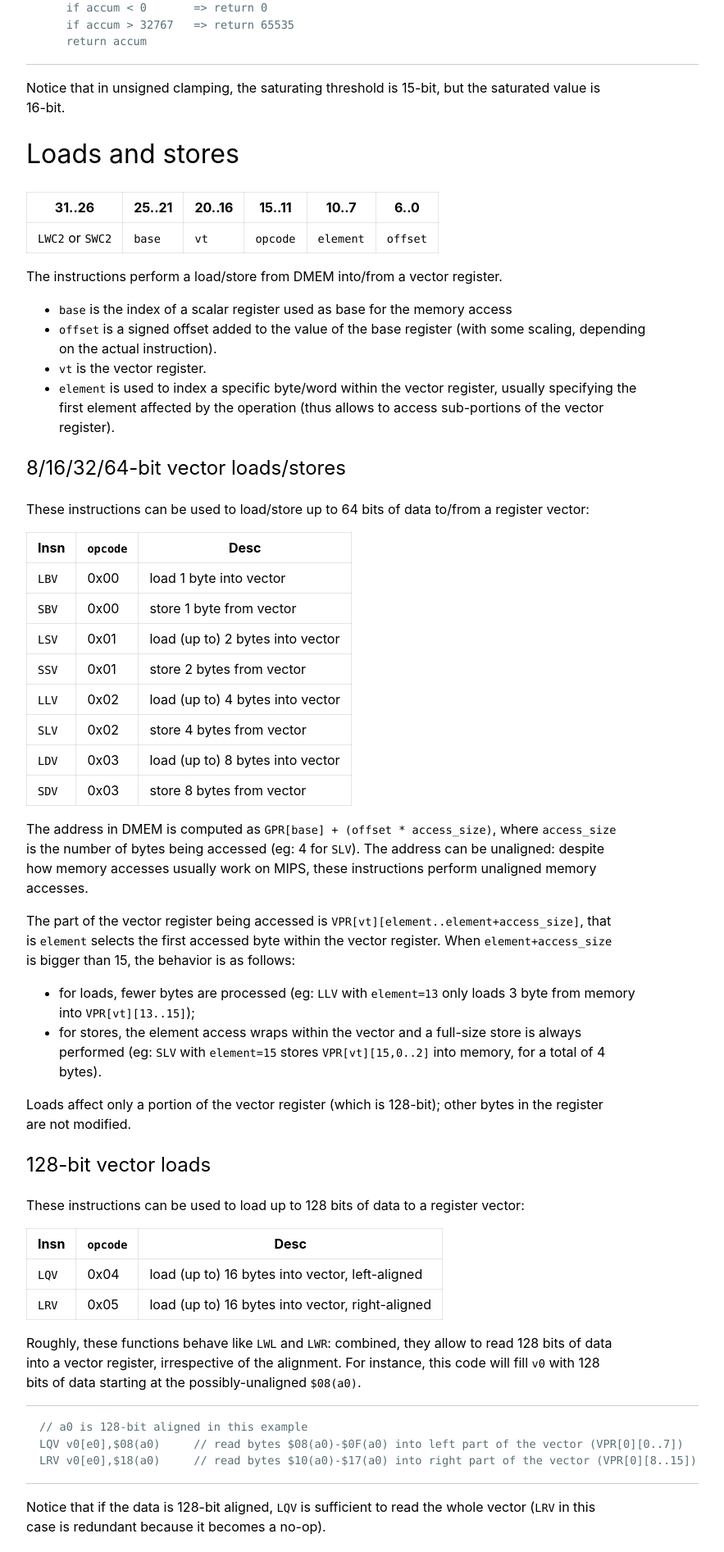
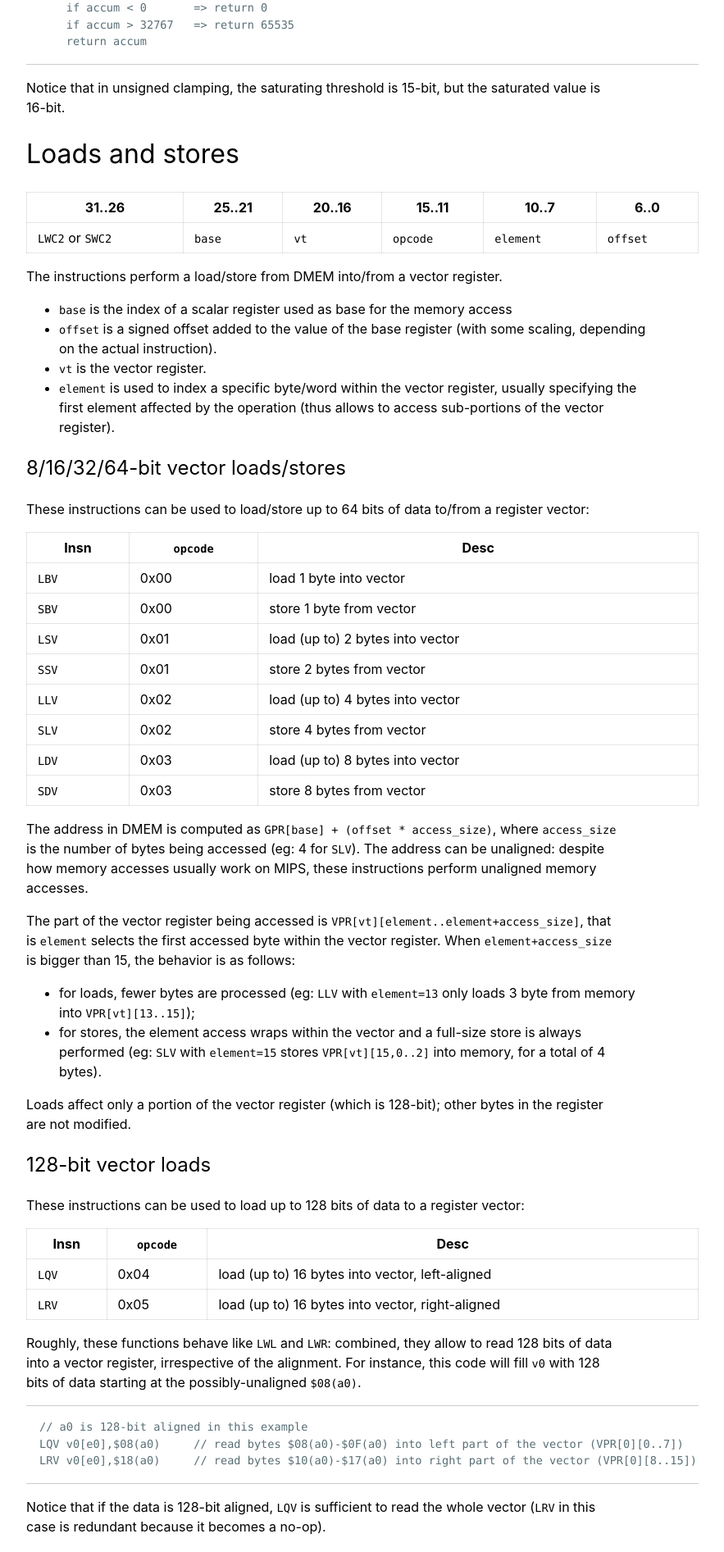
Before and after one commit to emudev-org/emudev.org, a Jekyll site: the page built from _posts/2020-03-28-RSP.md, in a window 1280 px wide. Shown: the part 3066-4959 px from the top of the page at 82% size, without its empty margins (198-1081 px from the left). Built offline with Jekyll 4.4.1, drawn with Linux system fonts in a browser that asks for light colours.

Commit message:
accessibility and styling

```diff
--- a/_layouts/default.html
+++ b/_layouts/default.html
@@ -19,7 +19,7 @@
   </head>
   <body>
     <nav class="navbar">
-      <a href="/"><img src="/assets/emudev.png" class="logo"></a>
+      <a href="/"><img src="/assets/emudev.png" class="logo" alt="emudev.org home"></a>
       <ul class="nav-links">
         <li class="nav-item"><a href="/getting_started">Getting Started</a></li>
         <li class="nav-item"><a href="/articles">Articles</a></li>
@@ -29,6 +29,7 @@
       </ul>
     </nav>
     <main>{{ content }}</main>
-    <p class="footer"><a href="https://github.com/emudev-org/emudev.org">Website source</a> on github. Pull requests very welcome!</p>
+    <footer><a href="https://github.com/emudev-org/emudev.org">Website source</a> on github. Pull requests very welcome!</footer>
+    <script>document.querySelectorAll('table').forEach(t=>{if(!t.parentElement.classList.contains('table-wrapper')){const w=document.createElement('div');w.className='table-wrapper';t.parentNode.insertBefore(w,t);w.appendChild(t)}})</script>
   </body>
 </html>
--- a/assets/style.css
+++ b/assets/style.css
@@ -1,4 +1,14 @@
 @import "highlight.css";
+
+:root {
+    --color-bg: #ffffff;
+    --color-text: #000000;
+    --color-link: #0366d6;
+    --color-heading: #000000;
+    --color-border: rgba(128, 128, 128, 0.2);
+    --color-border-strong: rgba(128, 128, 128, 0.4);
+    --color-code-bg: transparent;
+}
 
 body {
     font-family: -apple-system, BlinkMacSystemFont, "Segoe UI", Roboto, "Helvetica Neue", sans-serif;
@@ -7,19 +17,27 @@ body {
     padding: 20px;
     line-height: 1.5;
     overflow-wrap: break-word;
+    background-color: var(--color-bg);
+    color: var(--color-text);
 }
 
 a {
     text-decoration: none;
-    color: #0366d6;
+    color: var(--color-link);
 }
 
 a:hover {
     text-decoration: underline;
 }
 
+:focus-visible {
+    outline: 2px solid var(--color-link);
+    outline-offset: 2px;
+}
+
 h1, h2, h3 {
     font-weight: normal;
+    color: var(--color-heading);
 }
 
 p, ul {
@@ -29,8 +47,9 @@ p, ul {
 pre {
     padding: 1rem;
     overflow: auto;
-    border-top: 1px solid rgba(128, 128, 128, 0.4);
-    border-bottom: 1px solid rgba(128, 128, 128, 0.4);
+    border-top: 1px solid var(--color-border-strong);
+    border-bottom: 1px solid var(--color-border-strong);
+    background-color: var(--color-code-bg);
 }
 
 code {
@@ -42,13 +61,16 @@ code {
 table {
     border-spacing: 0;
     border-collapse: collapse;
-    display: block;
+    width: 100%;
+}
+
+.table-wrapper {
     overflow: auto;
 }
 
 th, td {
     padding: 6px 13px;
-    border: 1px solid rgba(128, 128, 128, 0.2);
+    border: 1px solid var(--color-border);
 }
 
 .navbar {
@@ -77,9 +99,10 @@ th, td {
 .lead {
     font-size: 1.25rem;
     font-weight: 300;
+    color: var(--color-heading);
 }
 
-.footer {
+footer {
     font-size: 0.75rem;
     padding: 20px;
     text-align: center;
@@ -93,13 +116,16 @@ hr {
     margin-top: 1rem;
     margin-bottom: 1rem;
     border: 0;
-    border-top: 1px solid rgba(128, 128, 128, 0.2);
+    border-top: 1px solid var(--color-border);
 }
 
 @media (prefers-color-scheme: dark) {
-    body { background-color: #212529; color: #9ca5ad; }
+    :root {
+        --color-bg: #212529;
+        --color-text: #9ca5ad;
+        --color-link: rgba(255, 255, 255, 0.75);
+        --color-heading: #dee2e6;
+        --color-code-bg: #171a1e;
+    }
     .logo { filter: invert(.9); }
-    a { color: rgba(255,255,255,.75); }
-    h1, h2, h3, .lead { color: #dee2e6; }
-    .highlight { background-color: #171a1e; }
 }
```
